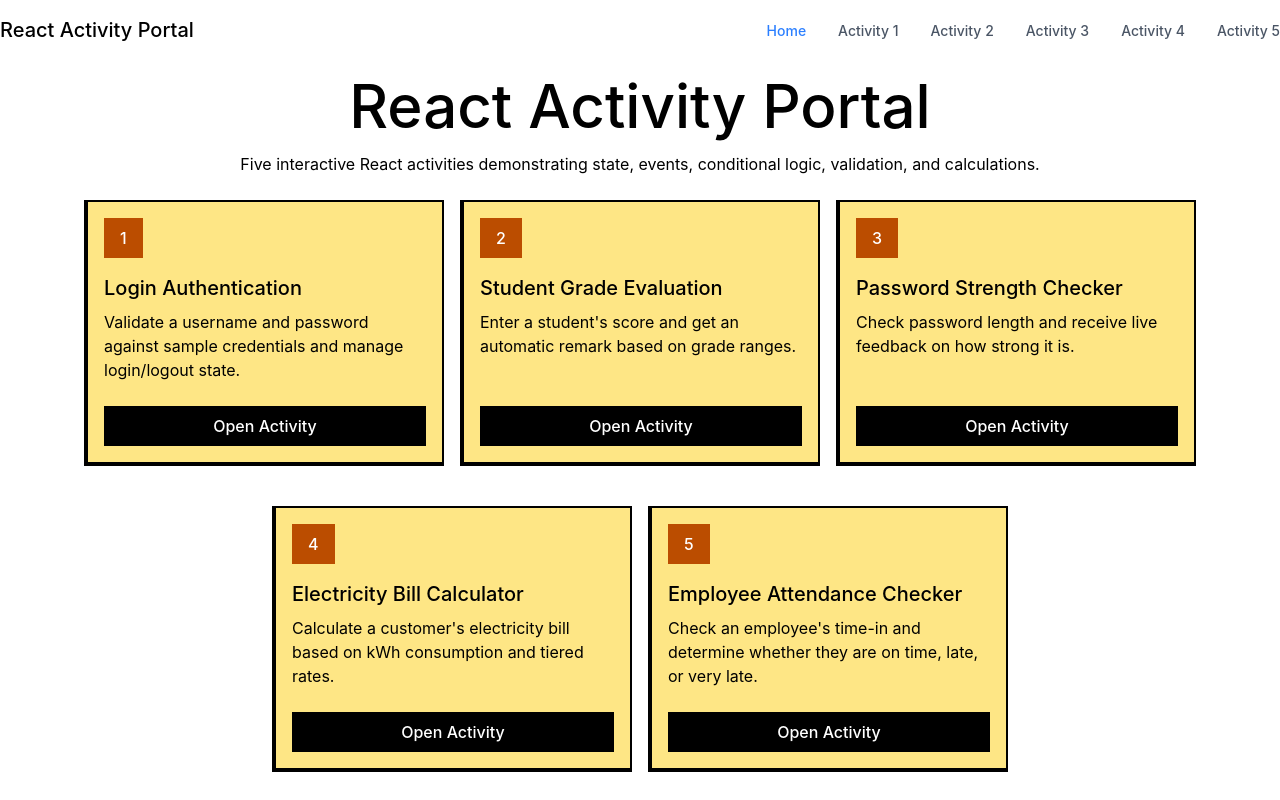
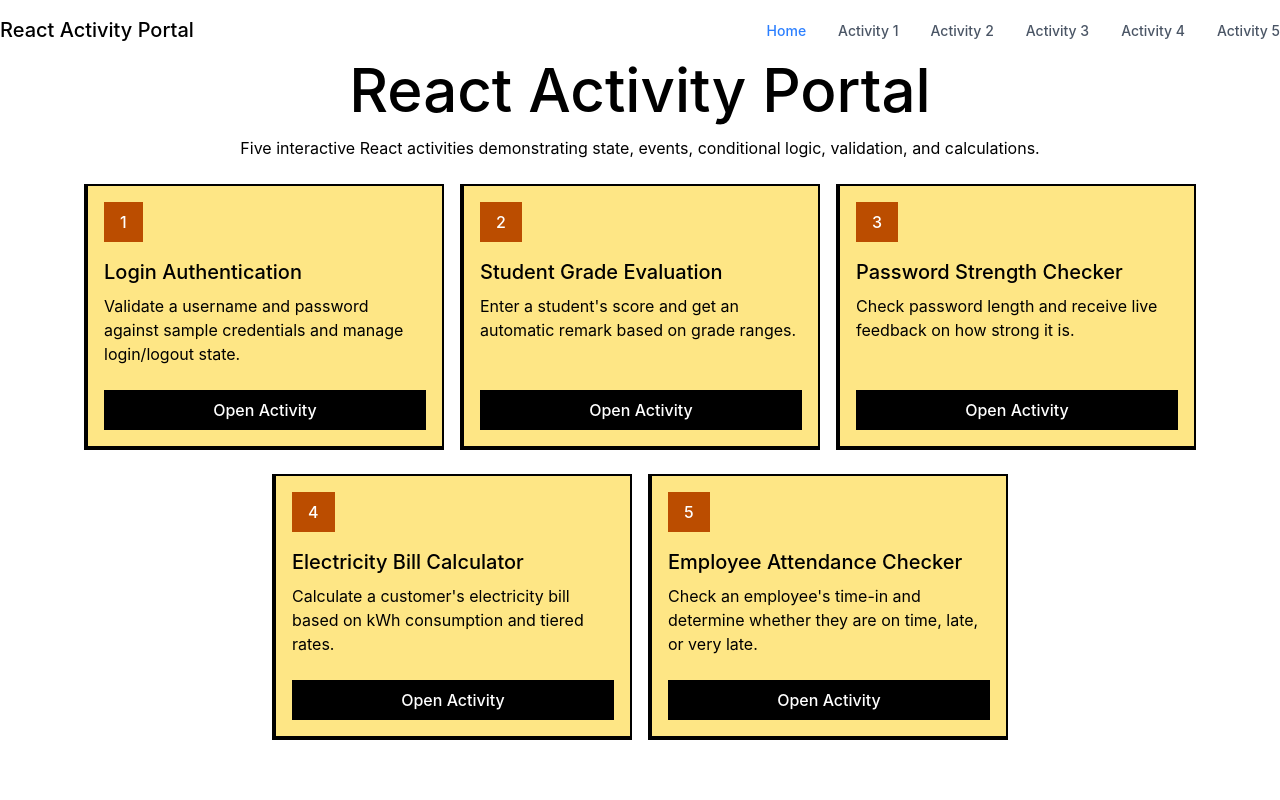
Before and after one commit to leirdDev/react-activity, a React (Vite) app: page / in a window 1280 px wide. Built offline with nearby package versions, Linux system fonts and the light colour scheme.

Commit message:
fix: improve landing page styling and navlinks

```diff
--- a/src/App.jsx
+++ b/src/App.jsx
@@ -27,25 +27,44 @@
 
 function Home(){
 
-  const items =
-  [
-    {title: "Login Authentication", body: "Validate a username and password against sample credentials and manage login/logout state."},
-    {title: "Student Grade Evaluation", body: "Enter a student's score and get an automatic remark based on grade ranges."},
-    {title: "Password Strength Checker", body: "Check password length and receive live feedback on how strong it is."},
-    {title: "Electricity Bill Calculator", body: "Calculate a customer's electricity bill based on kWh consumption and tiered rates."},
-    {title: "Employee Attendance Checker", body: "Check an employee's time-in and determine whether they are on time, late, or very late."},
-  ]
+  const items = [
+    {
+      title: "Login Authentication",
+      body: "Validate a username and password against sample credentials and manage login/logout state.",
+      link: "/login",
+    },
+    {
+      title: "Student Grade Evaluation",
+      body: "Enter a student's score and get an automatic remark based on grade ranges.",
+      link: "/grade-evaluation",
+    },
+    {
+      title: "Password Strength Checker",
+      body: "Check password length and receive live feedback on how strong it is.",
+      link: "/password-checker",
+    },
+    {
+      title: "Electricity Bill Calculator",
+      body: "Calculate a customer's electricity bill based on kWh consumption and tiered rates.",
+      link: "/electricity-bill",
+    },
+    {
+      title: "Employee Attendance Checker",
+      body: "Check an employee's time-in and determine whether they are on time, late, or very late.",
+      link: "/attendance-checker",
+    },
+  ];
 
   return (
     <div >
-      <h1 className="text-center text-6xl  font-medium m-4">
+      <h1 className="text-center text-6xl  font-medium mb-4">
         React Activity Portal
       </h1>
       <p className="text-center">
         Five interactive React activities demonstrating state, events,
         conditional logic, validation, and calculations.
       </p>
-      <ul className="flex flex-wrap justify-center gap-4 px-6">
+      <ul className="flex flex-wrap justify-center gap-x-4 gap-y-0 px-6">
         {items.map((item, index) => {
           return (
             <li
@@ -58,7 +77,7 @@
               <h3 className="font-medium my-2 text-xl">{item.title}</h3>
               <p className="mb-6">{item.body}</p>
               <div className="bg-black p-2 text-center text-white font-medium mt-auto">
-                <NavLink className="block">Open Activity</NavLink>
+                <NavLink className="block" to={item.link}>Open Activity</NavLink>
               </div>
             </li>
           );
```
